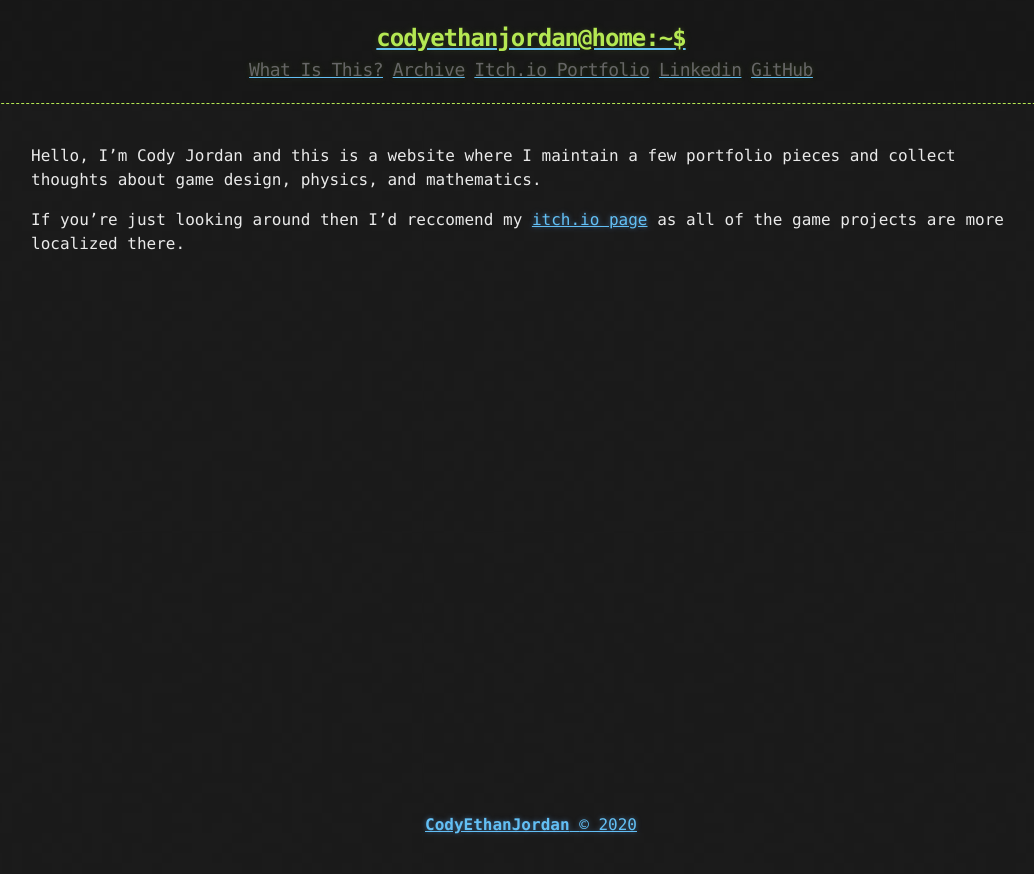
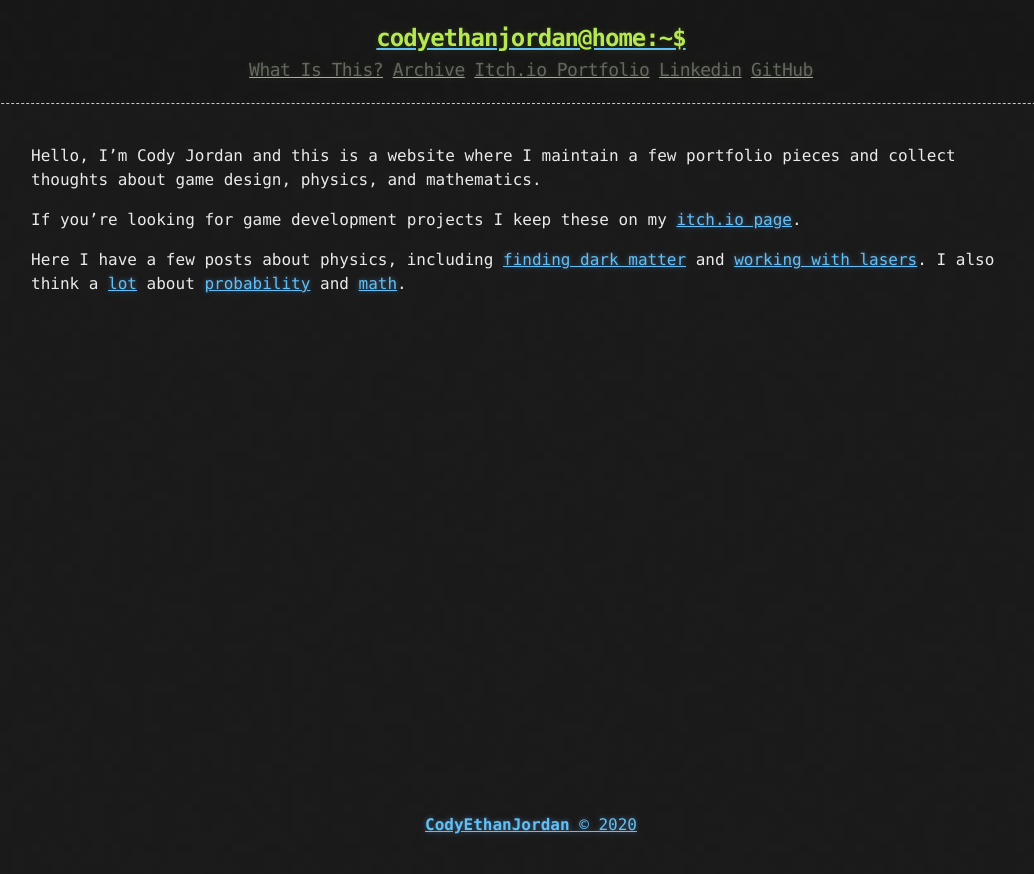
Before and after one commit to CodyEthanJordan/CodyEthanJordan.github.io, a Jekyll site: the page built from about.md, in a window 1280 px wide. Shown: the top 874 px of the page, without its empty margins (109-1143 px from the left). Built offline with Jekyll 4.4.1, drawn with Linux system fonts in a browser that asks for light colours.

Commit message:
Fixing about and removing old page

```diff
--- a/about.md
+++ b/about.md
@@ -5,4 +5,6 @@ title: About
 
 Hello, I'm Cody Jordan and this is a website where I maintain a few portfolio pieces and collect thoughts about game design, physics, and mathematics.
 
-If you're just looking around then I'd reccomend my [itch.io page](https://codyethanjordan.itch.io/) as all of the game projects are more localized there.
+If you're looking for game development projects I keep these on my [itch.io page](https://codyethanjordan.itch.io/).
+
+Here I have a few posts about physics, including [finding dark matter](galacticCurve) and [working with lasers](monochromatorLives). I also think a [lot](chipGame) about [probability](discreteWorld) and [math](closestWithoutGoingOver).
```
Also changed, not shown: physics.md (deleted, +0 -31 lines).
